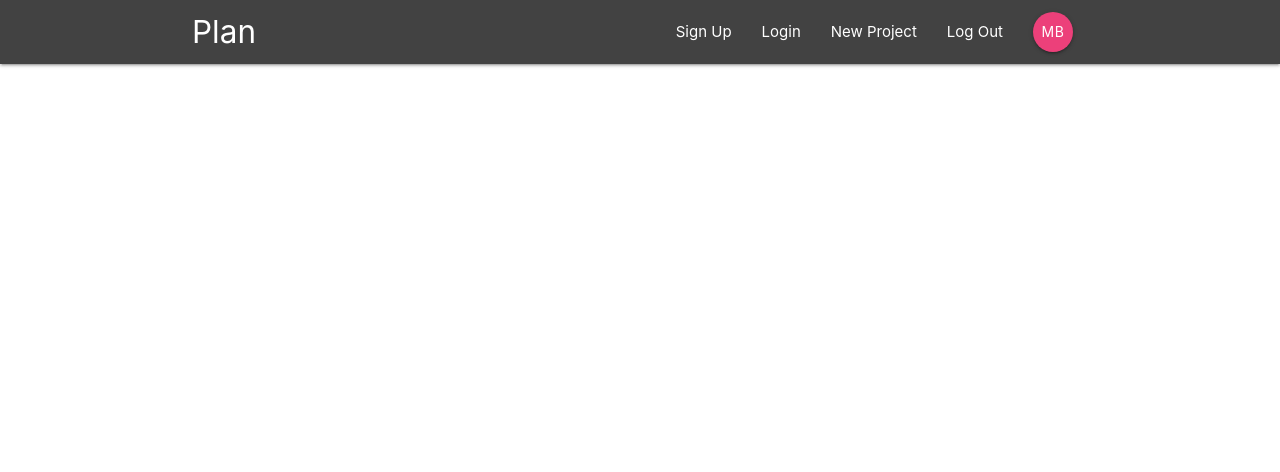
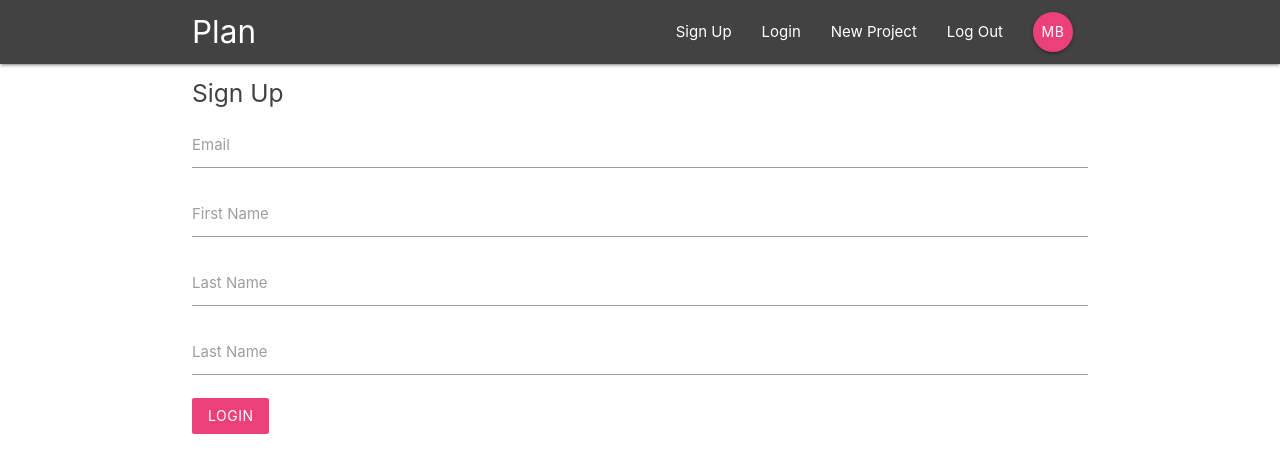
Before and after one commit to mbrown98/hatch, a React (Create React App) app: page /signup in a window 1280 px wide. Shown: the top 472 px of the page. Built offline with nearby package versions, Linux system fonts and the light colour scheme.

Commit message:
added login and signup components

```diff
--- a/public/index.html
+++ b/public/index.html
@@ -26,7 +26,7 @@
     -->
     <link rel="stylesheet" href="https://cdnjs.cloudflare.com/ajax/libs/materialize/1.0.0/css/materialize.min.css">
 
-
+    <script src="https://cdnjs.cloudflare.com/ajax/libs/materialize/1.0.0/js/materialize.min.js"></script>
     <title>hatch.</title>
   </head>
   <body>
--- a/src/App.js
+++ b/src/App.js
@@ -2,6 +2,8 @@
 import Dashboard from "./components/dashboard/Dashboard";
 import NavBar from "./components/layout/NavBar";
 import ProjectDetails from "./components/projects/ProjectDetails";
+import SignIn from "./components/auth/SignIn.js";
+import SignUp from "./components/auth/SignUp.js";
 
 function App() {
   return (
@@ -12,6 +14,8 @@
         <Switch>
           <Route path="/" exact component={Dashboard} />
           <Route path="/project/:id" component={ProjectDetails} />
+          <Route path="/signin" component={SignIn} />
+          <Route path="/signup" component={SignUp} />
         </Switch>
       </div>
     </BrowserRouter>
--- a/src/components/auth/SignIn.js
+++ b/src/components/auth/SignIn.js
@@ -0,0 +1,40 @@
+import React, { useState } from "react";
+
+const SignIn = () => {
+  const [email, setEmail] = useState("");
+  const [password, setPassword] = useState("");
+  const handleChange = (e) => {
+    if (e.target.id === "email") {
+      setEmail(e.target.value);
+    } else {
+      setPassword(e.target.value);
+    }
+  };
+
+  const handleSubmit = (e) => {
+    e.preventDefault();
+    console.log(password);
+  };
+  return (
+    <div className="container ">
+      <form onSubmit={handleSubmit} className="white">
+        <h5 className="grey-text text-darken-3">Sign In</h5>
+        <div className="input-field">
+          <label htmlFor="email">Email</label>
+          <input type="email" id="email" onChange={handleChange} />
+        </div>
+
+        <div className="input-field">
+          <label htmlFor="password">Password</label>
+          <input type="password" id="password" onChange={handleChange} />
+        </div>
+
+        <div className="input-field">
+          <button className="btn pink lighten-1 z-depth-0">Login</button>
+        </div>
+      </form>
+    </div>
+  );
+};
+
+export default SignIn;
--- a/src/components/auth/SignUp.js
+++ b/src/components/auth/SignUp.js
@@ -0,0 +1,56 @@
+import React, { useState } from "react";
+
+const SignUp = () => {
+  const [email, setEmail] = useState("");
+  const [password, setPassword] = useState("");
+  const [firstName, setFirstName] = useState("");
+  const [lastName, setLastName] = useState("");
+  const handleChange = (e) => {
+    if (e.target.id === "email") {
+      setEmail(e.target.value);
+    } else if (e.target.id === "password") {
+      setPassword(e.target.value);
+    } else if (e.target.id === "firstName") {
+      setFirstName(e.target.value);
+    } else {
+      setLastName(e.target.value);
+    }
+  };
+
+  const handleSubmit = (e) => {
+    e.preventDefault();
+    console.log(password);
+  };
+  return (
+    <div className="container ">
+      <form onSubmit={handleSubmit} className="white">
+        <h5 className="grey-text text-darken-3">Sign Up</h5>
+        <div className="input-field">
+          <label htmlFor="email">Email</label>
+          <input type="email" id="email" onChange={handleChange} />
+        </div>
+
+        <div className="input-field">
+          <label htmlFor="firstName">First Name</label>
+          <input type="text" id="firstName" onChange={handleChange} />
+        </div>
+
+        <div className="input-field">
+          <label htmlFor="lastName">Last Name</label>
+          <input type="text" id="lastName" onChange={handleChange} />
+        </div>
+
+        <div className="input-field">
+          <label htmlFor="lastName">Last Name</label>
+          <input type="text" id="lastName" onChange={handleChange} />
+        </div>
+
+        <div className="input-field">
+          <button className="btn pink lighten-1 z-depth-0">Login</button>
+        </div>
+      </form>
+    </div>
+  );
+};
+
+export default SignUp;
```
Also changed, not shown: 1 other file (tests, documents, lock files or other folders).
